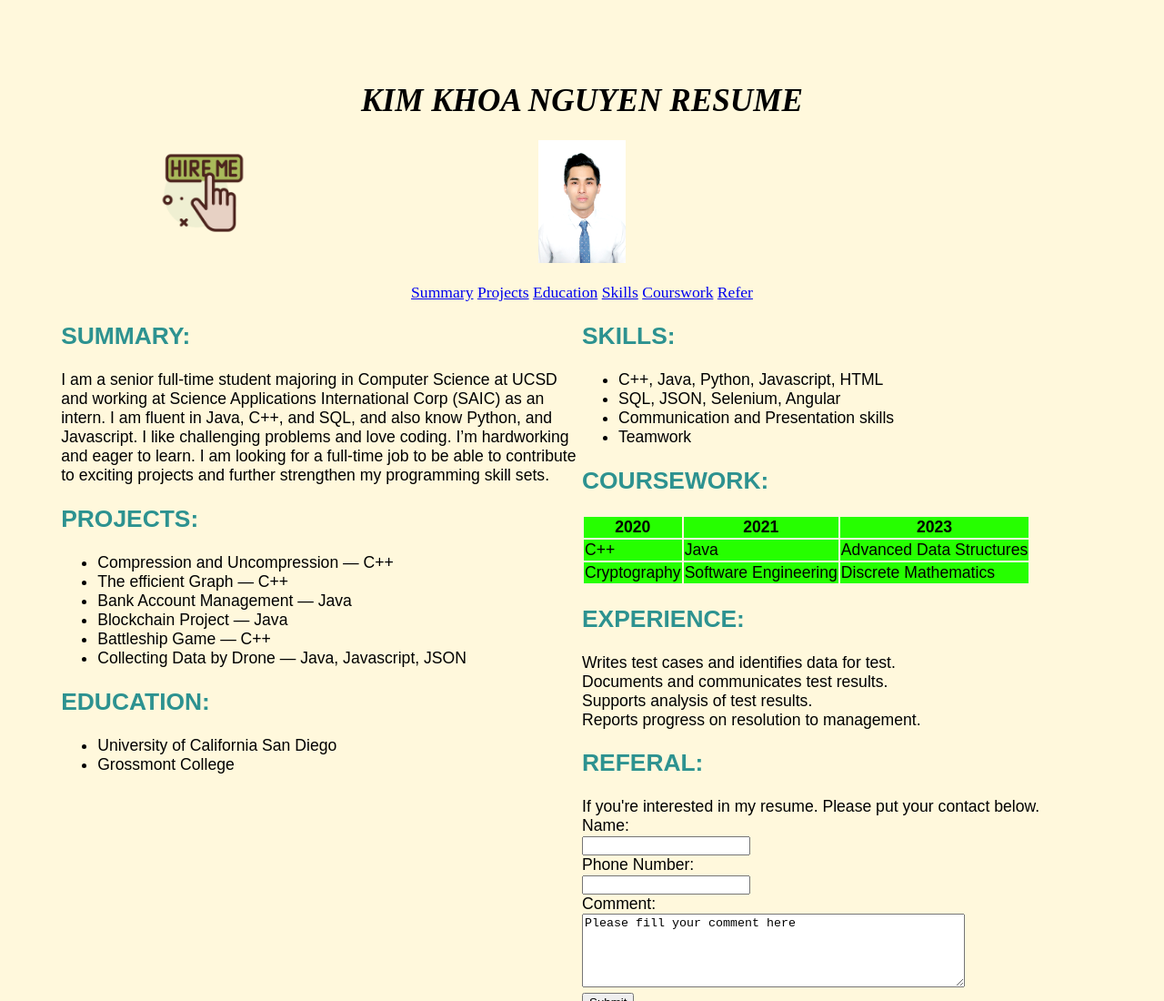
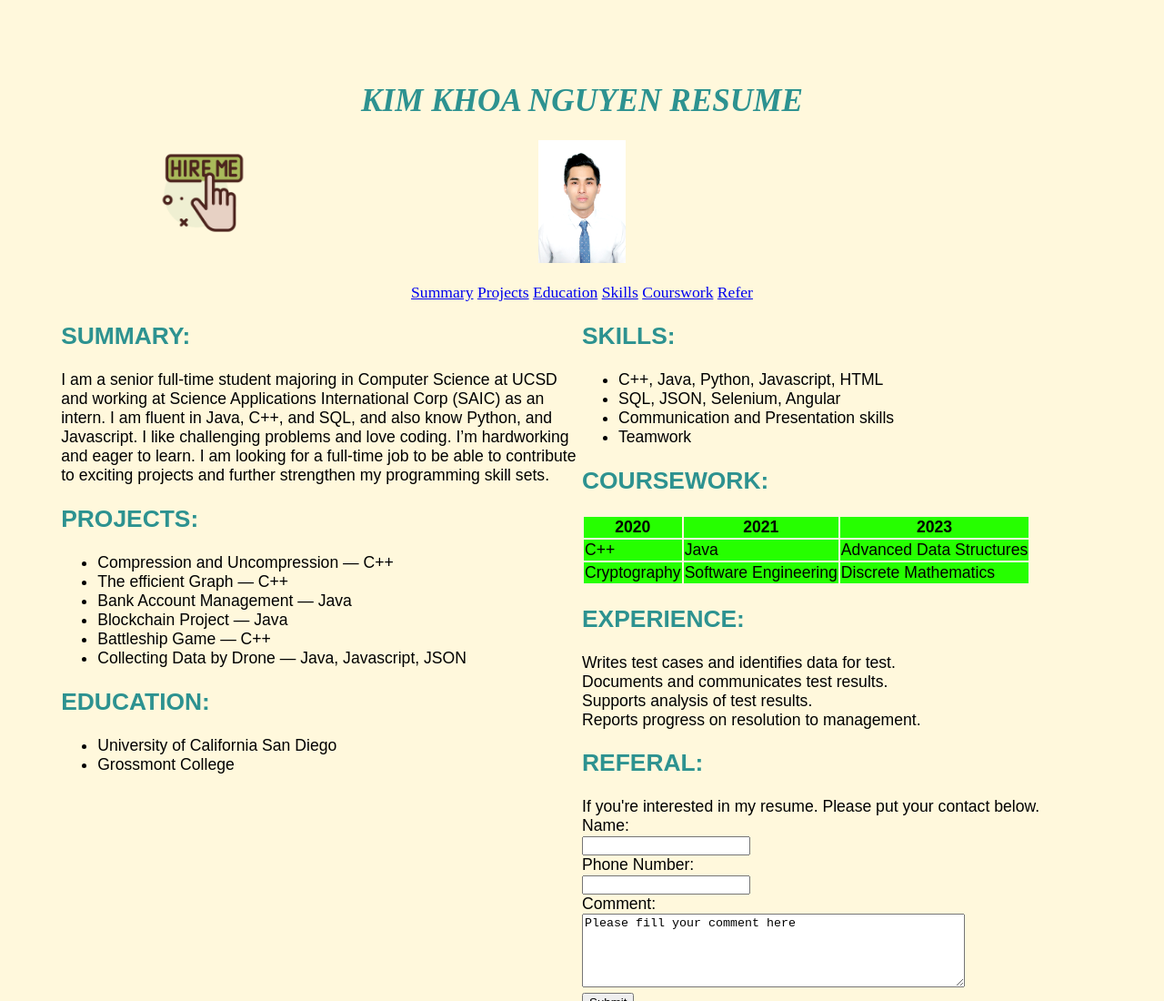
Before and after one commit to kkn003/cse134-hw3, a plain HTML site: page index.html in a window 1280 px wide. Shown: the top 1100 px of the page at 91% size. Drawn offline with Linux system fonts and the light colour scheme.

Commit message:
Update index.html

```diff
--- a/index.html
+++ b/index.html
@@ -144,6 +144,16 @@
             #kim {
                 filter: contrast(110%);
             }
+
+            h1 {
+                color: rgb(45, 146, 144);
+                transition: transform 2s, color 2s;
+                }
+
+            h1:hover {
+                color: rgb(122, 20, 29);
+                transform: translate(15px, 0);
+                }
 
             h2 {
                 color: rgb(45, 146, 144);
```
